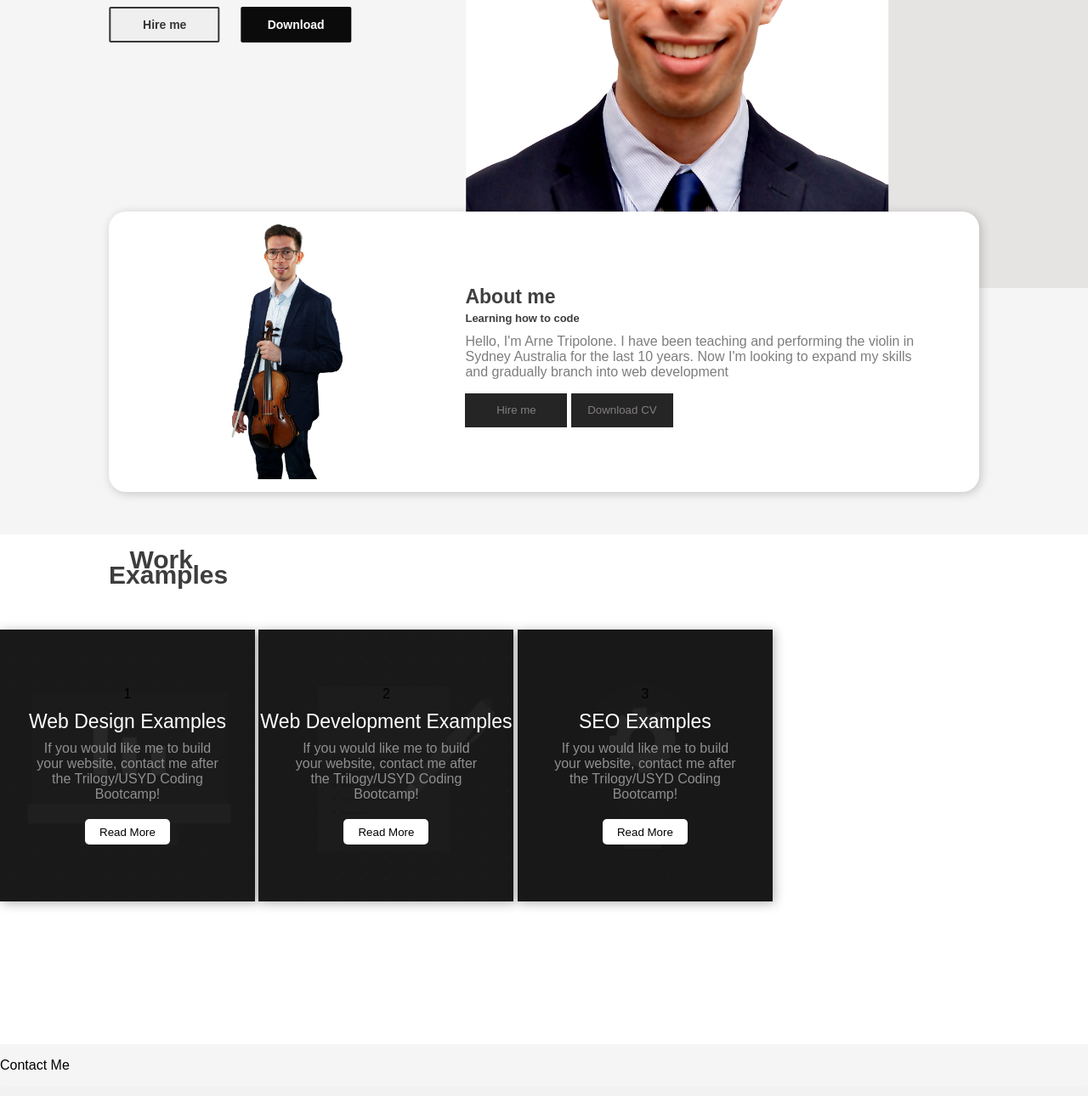
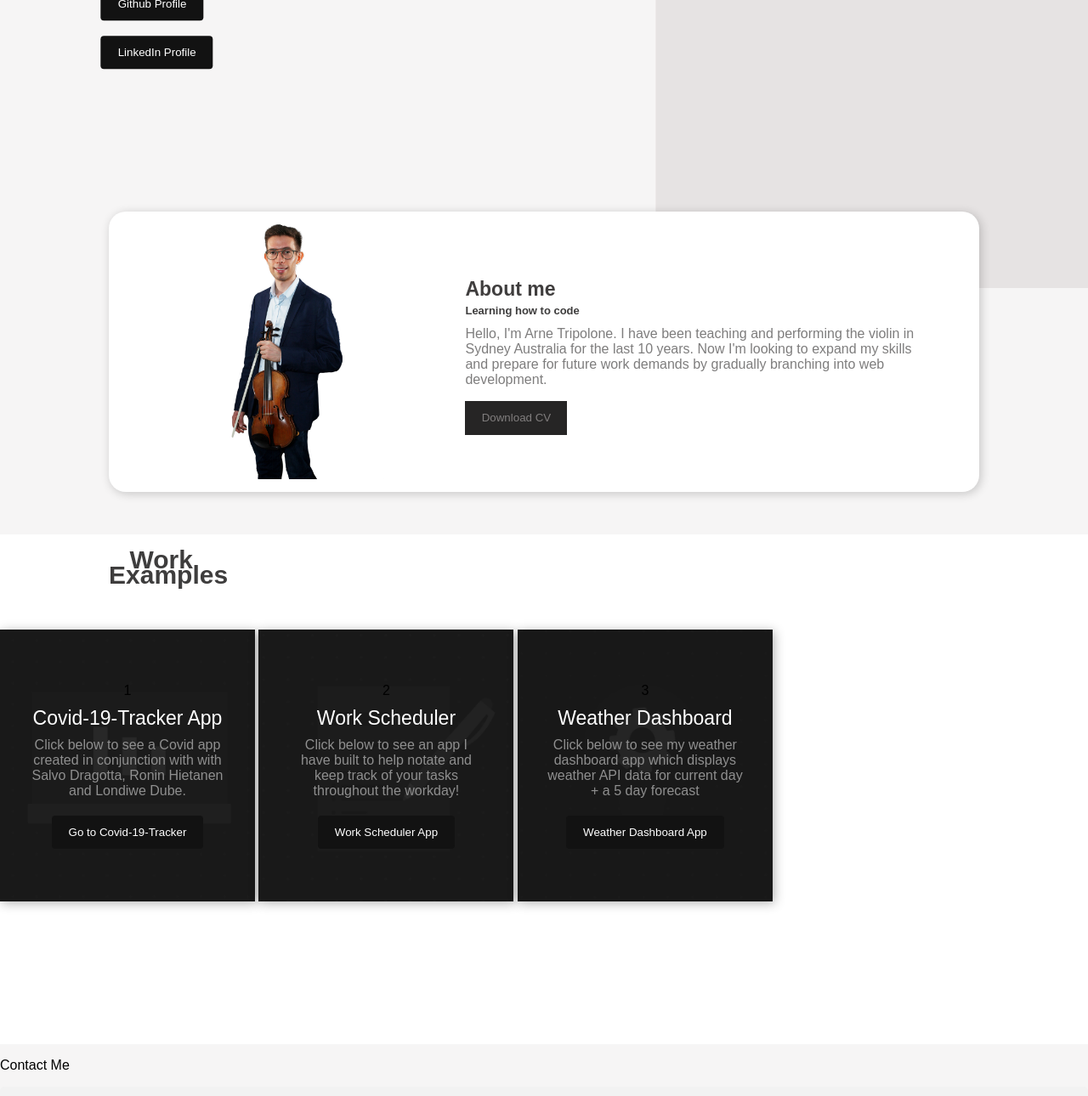
Before and after one commit to ArneTripolone/portfolio, a plain HTML site: page index.html in a window 1280 px wide. Shown: the part 421-1711 px from the top of the page at 85% size. Drawn offline with Linux system fonts and the light colour scheme.

Commit message:
Updated portfolio
Now includes a resume to download, improved, functionality, links to Github repositories and LinkedIn.

```diff
--- a/css/style.css
+++ b/css/style.css
@@ -296,11 +296,12 @@ input[type=submit]:hover {
 	* {
 		box-sizing: border-box;
 	}
-	.arne {
+	/*.arne {
 		height: 350px;
 		left: 90%;
 		transform: translateX(-90%);
 	}
+	*/
 	.text-container {
 		top:46%;
 	}
@@ -348,6 +349,7 @@ input[type=submit]:hover {
 	}
 	.contact-me p {
 		font-size: 26px;
+
 	}
 	.contact-me button {
 		font-size: 14px;
--- a/index.html
+++ b/index.html
@@ -26,12 +26,18 @@
         <p>Thank you for visiting</p>
         <p>Arne Tripolone</p>
         <p>Currently upskilling in<br>web development</p>
-        <button class="hire-btn">Hire me</button>
-        <button class="down-cv">Download</button>
+        <form action="https://github.com/ArneTripolone">
+            <input type="submit" value="Github Profile" />
+        </form>
+        <br>
+        <form action="https://www.linkedin.com/in/arnetripolone/">
+            <input type="submit" value="LinkedIn Profile" />
+        </form>
         </div>
-    <!--img of Arne-------------------->
-        <img src="images/Arne Tripolone.png" class="arne" alt="Arne with a violin">
-
+        <!--img of Arne-------------------->
+        <!--<aside>
+            <img src="images/Arne Tripolone.png" class="arne" alt="Arne with a violin">
+        </aside>-->
     </section>
     <!--about section----------------->
     <div class="about-container">
@@ -41,11 +47,9 @@
         <div class="about-text">
         <p><a name="about"></a> About me</p>
         <p>Learning how to code</p>
-        <p>Hello, I'm Arne Tripolone. I have been teaching and performing the violin in Sydney Australia for the last 10 years. Now I'm looking to expand my skills and gradually branch into web development</p>
-        <!--button----------------------->
-        <button class="h">Hire me</button>
-        <button>Download CV</button>
-        </div>
+        <p>Hello, I'm Arne Tripolone. I have been teaching and performing the violin in Sydney Australia for the last 10 years. Now I'm looking to expand my skills and prepare for future work demands by gradually branching into web development.</p>
+        <button type="submit" class="down-cv" onclick="window.open('images/Resume.pdf')">Download CV</button>
+    </div>
     </div>
   <!--Work Examples---------------------------->
   <div class="work-examples">
@@ -57,28 +61,35 @@
     <!--1------------->
         <div class="box-1">
         <span>1</span>
-        <p class="heading">Web Design Examples</p>
-        <p class="details">If you would like me to build your website, contact me after the Trilogy/USYD Coding Bootcamp!</p>
-        <button>Read More</button>
+        <p class="heading">Covid-19-Tracker App</p>
+        <p class="details">Click below to see a Covid app created in conjunction with with Salvo Dragotta, Ronin Hietanen and Londiwe Dube.</p>
+        <form action="https://mm-salvodragotta.github.io/Covid-19-Tracker/">
+            <input type="submit" value="Go to Covid-19-Tracker" />
+        </form>
         </div>
    <!--2------------->
         <div class="box-2">
         <span>2</span>
-        <p class="heading">Web Development Examples</p>
-        <p class="details">If you would like me to build your website, contact me after the Trilogy/USYD Coding Bootcamp!</p>
-        <button>Read More</button>
+        <p class="heading">Work Scheduler</p>
+        <p class="details">Click below to see an app I have built to help notate and keep track of your tasks throughout the workday!</p>
+        <form action="https://arnetripolone.github.io/work_schedule_app/">
+            <input type="submit" value="Work Scheduler App" />
+        </form>
         </div>
     <!--3------------->
         <div class="box-3">
         <span>3</span>
-        <p class="heading">SEO Examples</p>
-        <p class="details">If you would like me to build your website, contact me after the Trilogy/USYD Coding Bootcamp!</p>
-        <button>Read More</button>
+        <p class="heading">Weather Dashboard</p>
+        <p class="details">Click below to see my weather dashboard app which displays weather API data for current day + a 5 day forecast</p>
+        <form action="https://arnetripolone.github.io/weather_dashboard/">
+            <input type="submit" value="Weather Dashboard App" />
+        </form>
         </div>
     </div>
 </div>
 
 <p id=contactme>Contact Me</p>
+
 <div class="container">
   <form action="/action_page.php">
     <a name="contact"></a>
```
Also changed, not shown: 3 other files.
